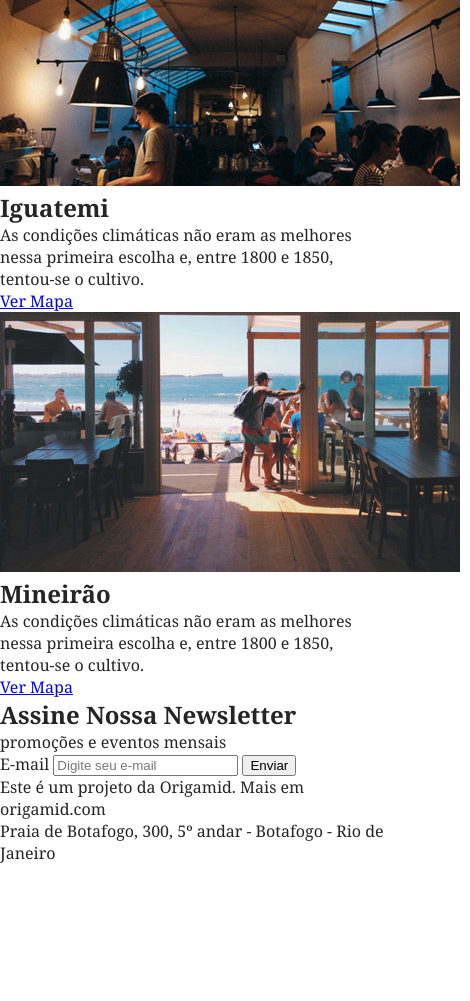
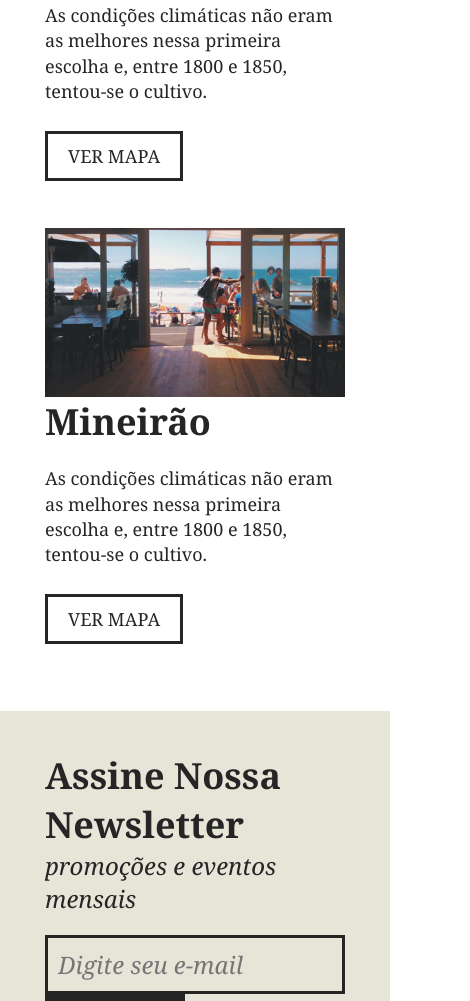
Before and after one commit to igorbitencourt/CssAvancado, a plain HTML site: page index.html in a window 390 px wide. Shown: the part 3293-4294 px from the top of the page, 470 px wide, since content can reach past the window. Before the commit the page ends 4199 px from the top, so only its background shows below. Drawn offline with Linux system fonts and the light colour scheme.

Commit message:
responsive

```diff
--- a/css/style.css
+++ b/css/style.css
@@ -8,6 +8,10 @@
 body {
 	font-family: Georgia, serif;
 	color: #252525;
+}
+
+* {
+	box-sizing: border-box;
 }
 
 /* Menu */
@@ -51,6 +55,20 @@
 	font-size: 1.125em;
 }
 
+@media (max-width: 739px) {
+	.menu {
+		text-align: center;
+	}
+	a.menu-logo {
+		float: none;
+		margin: 0 auto;
+	}
+	.menu-nav {
+		float: none;
+		clear: both;
+	}
+}
+
 /* Intro */
 
 .intro {
@@ -78,6 +96,12 @@
 .intro p {
 	font-style: italic;
 	font-size: 1.125em;
+}
+
+@media (max-width: 739px) {
+	.intro {
+		padding: 60px 0;
+	}
 }
 
 /* Sobre */
@@ -135,6 +159,25 @@
 	text-align: center;
 	margin: 20px auto;
 	max-width: 460px;
+}
+
+@media (min-width: 740px) and (max-width: 980px) {
+	.sobre-container {
+		max-width: 720px;
+	}
+	.sobre-item {
+		width: 340px;
+	}
+}
+
+@media (max-width: 739px) {
+	.sobre-container {
+		max-width: 300px;
+	}
+	.sobre-item {
+		width: 300px;
+		margin: 0 auto;
+	}
 }
 
 /* Produtos */
@@ -211,3 +254,223 @@
 	text-transform: uppercase;
 	padding: 15px 0;
 }
+
+@media (min-width: 740px) and (max-width: 980px) {
+	.produtos-container {
+		max-width: 720px;
+	}
+	.produtos-item {
+		width: 220px;
+	}
+}
+
+@media (max-width: 739px) {
+	.produtos-container {
+		max-width: 300px;
+	}
+	.produtos-item {
+		margin: 0 auto 20px auto;
+	}
+}
+
+/* Locais */
+
+.locais {
+	max-width: 960px;
+	margin: 0 auto;
+	padding: 20px 0;
+}
+
+.locais-item {
+	clear: both;
+	margin: 60px auto;
+}
+
+.locais-item::after, .locais-item::before {
+	display: table;
+	content: '';
+	clear: both;
+}
+
+.locais-item img {
+	width: 460px;
+	display: block;
+	float: left;
+	margin: 0 10px;
+}
+
+.locais-item > div {
+	width: 460px;
+	float: left;
+	margin: 0 10px;
+}
+
+.locais-item h2 {
+	font-size: 2.25em;
+	margin-bottom: 20px;
+}
+
+.locais-item p {
+	font-size: 1.125em;
+	line-height: 1.4em;
+	max-width: 320px;
+	margin-bottom: 40px;
+}
+
+.locais-item a {
+	font-size: 1.125em;
+	text-transform: uppercase;
+	text-decoration: none;
+	border: 3px solid;
+	color: #252525;
+	padding: 10px 20px;
+}
+
+@media (min-width: 740px) and (max-width: 980px) {
+	.locais {
+		max-width: 720px;
+	}
+	.locais-item > div, .locais-item img {
+		width: 340px;
+	}
+}
+
+@media (max-width: 739px) {
+	.locais {
+		max-width: 300px;
+	}
+	.locais-item > div, .locais-item img {
+		width: 300px;
+		margin: 0px;
+	}
+}
+
+/* Assine */
+
+.assine {
+	background: #e7e4d8;
+	padding: 30px 0;
+}
+
+.assine-container {
+	max-width: 960px;
+	margin: 0 auto;
+}
+
+.assine-container::after, .assine-container::before {
+	content: '';
+	display: table;
+	clear: both;
+}
+
+.assine-info {
+	width: 460px;
+	margin: 0 10px;
+	float: left;
+}
+
+.assine-info h2 {
+	font-size: 2.25em;
+}
+
+.assine-info p {
+	font-size: 1.5em;
+	font-style: italic;
+}
+
+.assine form {
+	width: 460px;
+	margin: 10px 10px 0 10px;
+	float: left;
+}
+
+.assine form label {
+	display: none;
+}
+
+.assine input {
+	width: 320px;
+	border: 3px solid #252525;
+	background: none;
+	font-size: 1.5em;
+	font-style: italic;
+	font-family: Georgia, serif;
+	padding: 10px;
+	float: left;
+}
+
+.assine button {
+	background: #252525;
+	border: none;
+	font-family: Georgia, serif;
+	text-transform: uppercase;
+	font-size: 1.5em;
+	width: 140px;
+	padding: 13px 0;
+	color: #fff;
+	cursor: pointer;
+}
+
+@media (min-width: 740px) and (max-width: 980px) {
+	.assine-container {
+		max-width: 720px;
+	}
+	.assine-info, .assine form, .assine input {
+		width: 340px;
+	}
+}
+
+@media (max-width: 739px) {
+	.assine-container {
+		max-width: 300px;
+	}
+	.assine-info, .assine form, .assine input {
+		width: 300px;
+		margin: 10px 0 0 0;
+	}
+}
+
+/*Footer*/
+
+.footer {
+	background: #d6d3c8;
+	padding: 40px 0;
+}
+
+.footer-container {
+	max-width: 960px;
+	margin: 0 auto;
+}
+
+.footer-container::after, .footer-container::before {
+	content: '';
+	display: table;
+	clear: both;
+}
+
+.footer p {
+	float: left;
+	margin: 0 10px;
+	font-size: 1.125em;
+	line-height: 1.4em;
+}
+
+.footer img {
+	float: right;
+	margin: 0 10px;
+	display: block;
+}
+
+@media (max-width: 739px) {
+	.footer-container {
+		max-width: 300px;
+	}
+	.footer p {
+		float: none;
+		margin: 0px;
+	}
+	.footer img {
+		float: none;
+		margin: 20px 0;
+	}
+}
--- a/index.html
+++ b/index.html
@@ -61,8 +61,8 @@
 		<a class="produtos-btn" href="#">Saiba Mais</a>
 	</section>
 
-	<section>
-		<div>
+	<section class="locais">
+		<div class="locais-item">
 			<img src="img/botafogo.jpg" alt="Brafé unidade Botafogo">
 			<div>
 				<h2>Botafogo</h2>
@@ -71,7 +71,7 @@
 			</div>
 		</div>
 
-		<div>
+		<div class="locais-item">
 			<img src="img/iguatemi.jpg" alt="Brafé unidade Iguatemi">
 			<div>
 				<h2>Iguatemi</h2>
@@ -80,7 +80,7 @@
 			</div>
 		</div>
 
-		<div>
+		<div class="locais-item">
 			<img src="img/botafogo.jpg" alt="Brafé unidade Mineirão">
 			<div>
 				<h2>Mineirão</h2>
@@ -91,9 +91,9 @@
 
 	</section>
 
-	<section>
-		<div>
-			<div>
+	<section class="assine">
+		<div class="assine-container">
+			<div class="assine-info">
 				<h2>Assine Nossa Newsletter</h2>
 				<p>promoções e eventos mensais</p>
 			</div>
@@ -105,8 +105,8 @@
 		</div>
 	</section>
 
-	<footer>
-		<div>
+	<footer class="footer">
+		<div class="footer-container">
 			<p>Este é um projeto da Origamid. Mais em origamid.com<br>Praia de Botafogo, 300, 5º andar - Botafogo - Rio de Janeiro</p>
 			<img src="img/brafe.png" alt="Brafé">
 		</div>
```
